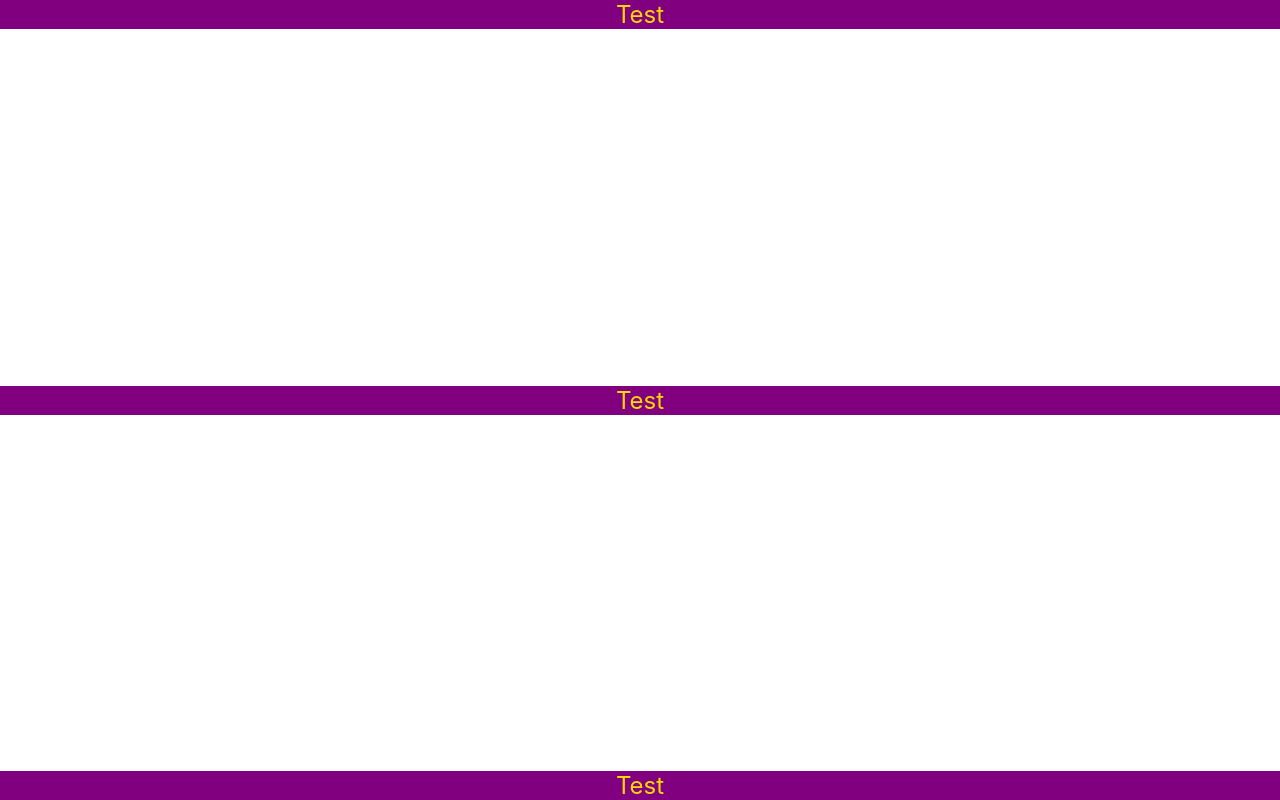
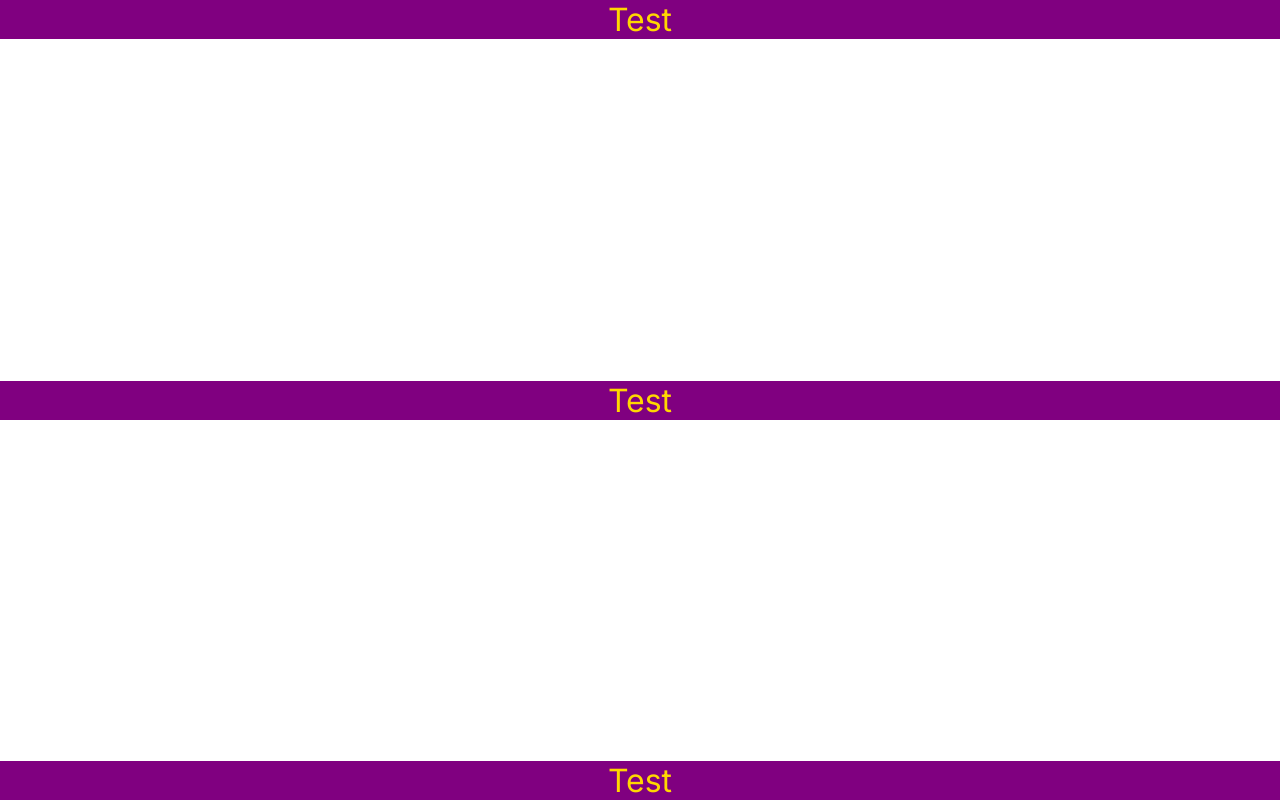
Before and after one commit to SebastianLaka/coding-bootcamp-testimonials-slider-master, a Vue app: page / in a window 1280 px wide. Built offline with nearby package versions, Linux system fonts and the light colour scheme.

Commit message:
Linked fonts from google font. Add to main app.vue template, add variables with properties to setup in project.

```diff
--- a/src/App.vue
+++ b/src/App.vue
@@ -1,6 +1,12 @@
 <script setup></script>
 
 <template>
+  <link rel="preconnect" href="https://fonts.googleapis.com" />
+  <link rel="preconnect" href="https://fonts.gstatic.com" crossorigin />
+  <link
+    href="https://fonts.googleapis.com/css2?family=Inter:ital,opsz,wght@0,14..32,100..900;1,14..32,100..900&display=swap"
+    rel="stylesheet"
+  />
   <div class="root">
     <div class="test1">
       <p>Test</p>
@@ -15,5 +21,5 @@
 </template>
 
 <style lang="scss">
-@use "@/assets/scss/responsive-styles/media-queries.scss" as *;
+@use '@/assets/scss/responsive-styles/media-queries.scss' as *;
 </style>
--- a/src/assets/scss/basic-styles/_fonts.scss
+++ b/src/assets/scss/basic-styles/_fonts.scss
@@ -1 +1,5 @@
-$primary-font-size: 1.5rem;
+$primary-font-size: 2rem;
+$font-inter: "Inter", serif;
+$font-light-weight: 300;
+$font-medium-weight: 500;
+$font-bold-weight: 700;
--- a/src/assets/scss/responsive-styles/_small-devs.scss
+++ b/src/assets/scss/responsive-styles/_small-devs.scss
@@ -5,13 +5,14 @@
   body {
     min-height: 100svh;
     .root {
-    @include flex-row-between;
+      @include flex-row-between;
       .test1 {
         width: 100%;
         background-color: $red;
         p {
           color: $blue;
           font-size: $primary-font-size;
+          font-family: $font-inter;
         }
       }
     }
```
Lines whose indentation alone changed are shown as unchanged.
